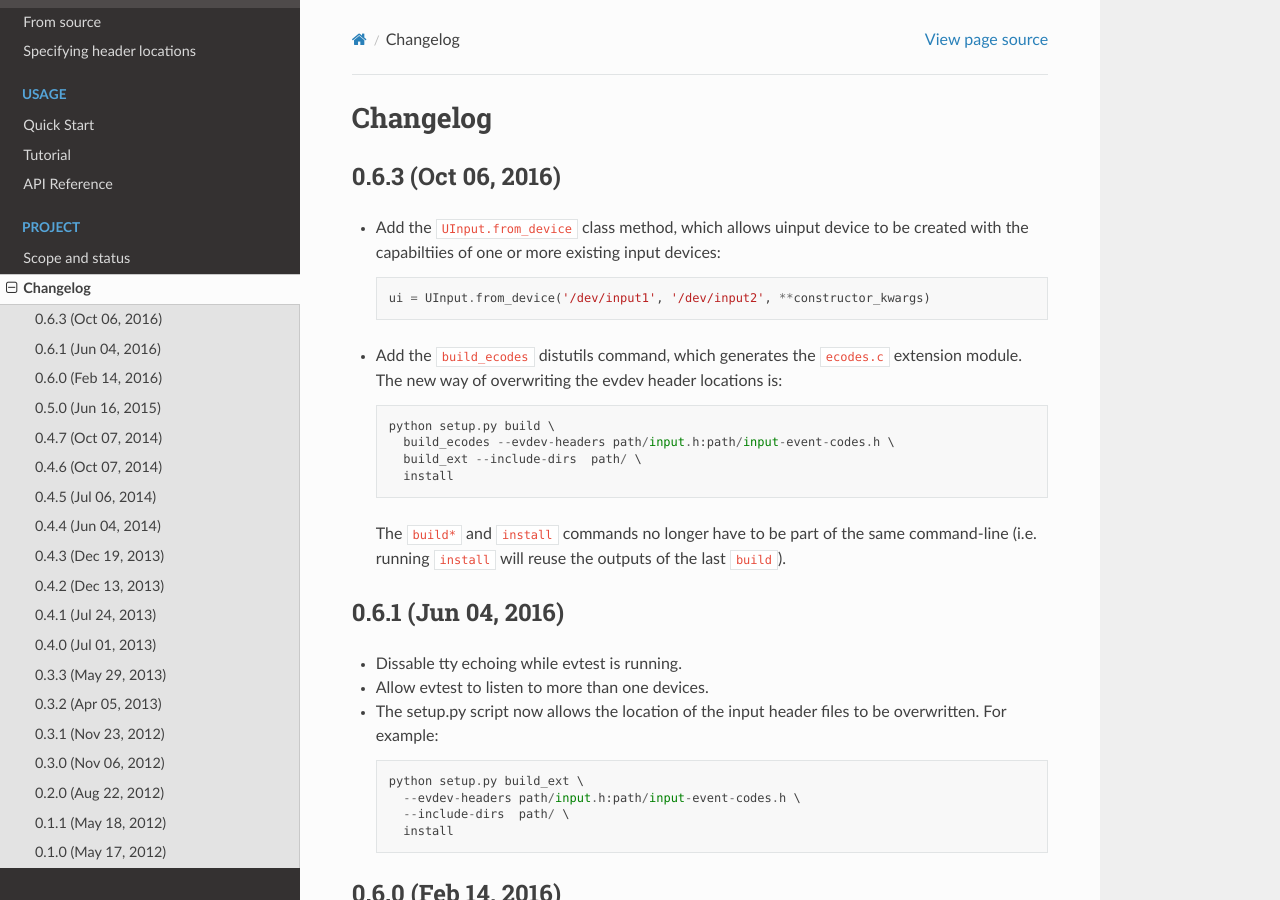
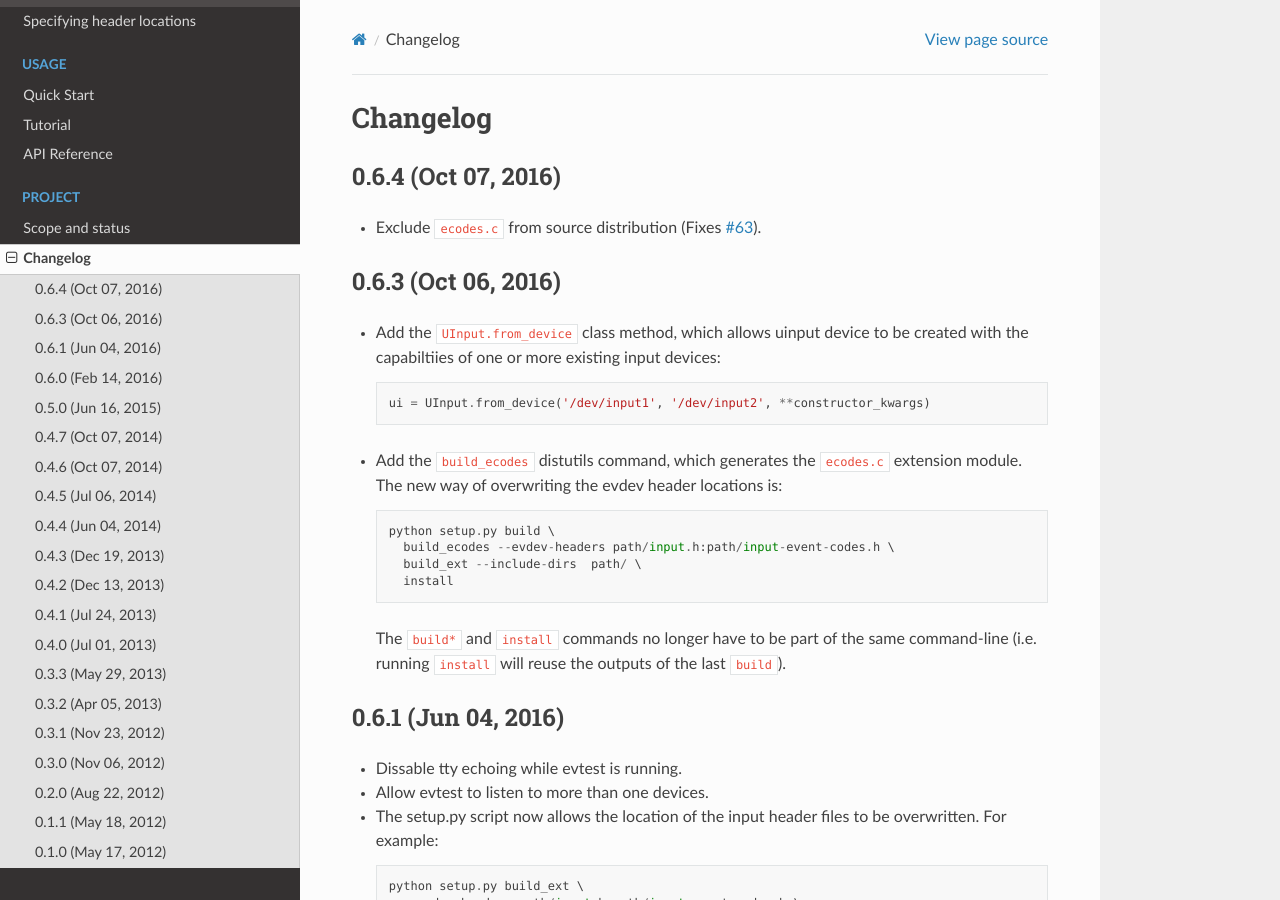
Before and after one commit to gvalkov/python-evdev, a Sphinx documentation site: the page built from docs/changelog.rst, in a window 1280 px wide and 900 px high. Built offline with Sphinx 7.4.7 and the Read the Docs theme 2.0.0, drawn with Linux system fonts in a browser that asks for light colours.

Commit message:
Bump version: 0.6.3 -> 0.6.4

```diff
--- a/docs/changelog.rst
+++ b/docs/changelog.rst
@@ -1,5 +1,11 @@
 Changelog
 ---------
+
+
+0.6.4 (Oct 07, 2016)
+====================
+
+- Exclude ``ecodes.c`` from source distribution (Fixes `#63`_).
 
 
 0.6.3 (Oct 06, 2016)
@@ -256,3 +262,4 @@ Changelog
 .. _`@paulo-raca`: https://github.com/paulo-raca
 
 .. _issue21121: http://bugs.python.org/issue21121
+.. _`#63`:      https://github.com/gvalkov/python-evdev/issues/63
--- a/docs/conf.py
+++ b/docs/conf.py
@@ -60,7 +60,7 @@ copyright = u'2012-2016, Georgi Valkov'
 # built documents.
 #
 # The full version, including alpha/beta/rc tags.
-release = '0.6.3'
+release = '0.6.4'
 
 # The short X.Y version.
 version = release
--- a/setup.cfg
+++ b/setup.cfg
@@ -1,5 +1,5 @@
 [bumpversion]
-current_version = 0.6.3
+current_version = 0.6.4
 message = Bump version: {current_version} -> {new_version}
 commit = True
 tag = True
--- a/setup.py
+++ b/setup.py
@@ -43,7 +43,7 @@ ecodes_c = Extension('evdev._ecodes', sources=['evdev/ecodes.c'], extra_compile_
 #-----------------------------------------------------------------------------
 kw = {
     'name':                 'evdev',
-    'version':              '0.6.3',
+    'version':              '0.6.4',
 
     'description':          'Bindings to the Linux input handling subsystem',
     'long_description':     open(pjoin(here, 'README.rst')).read(),
```
